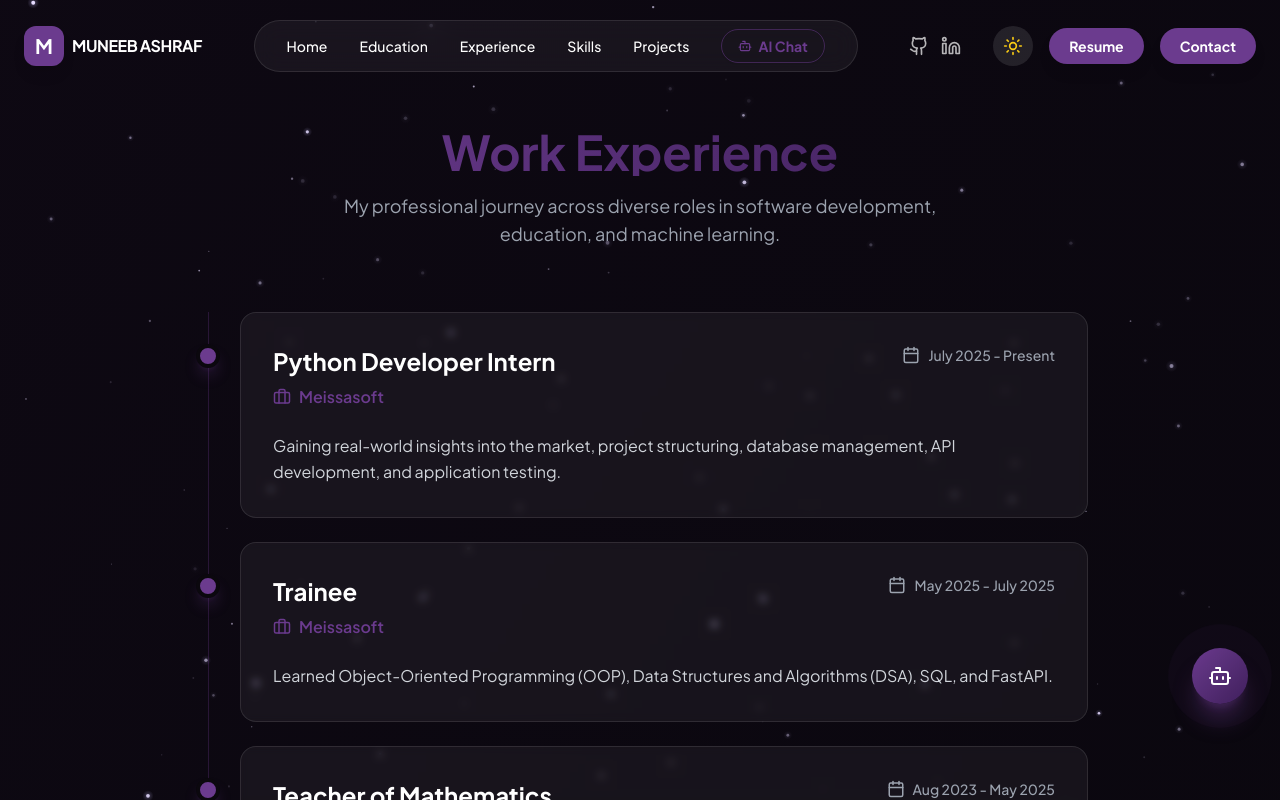
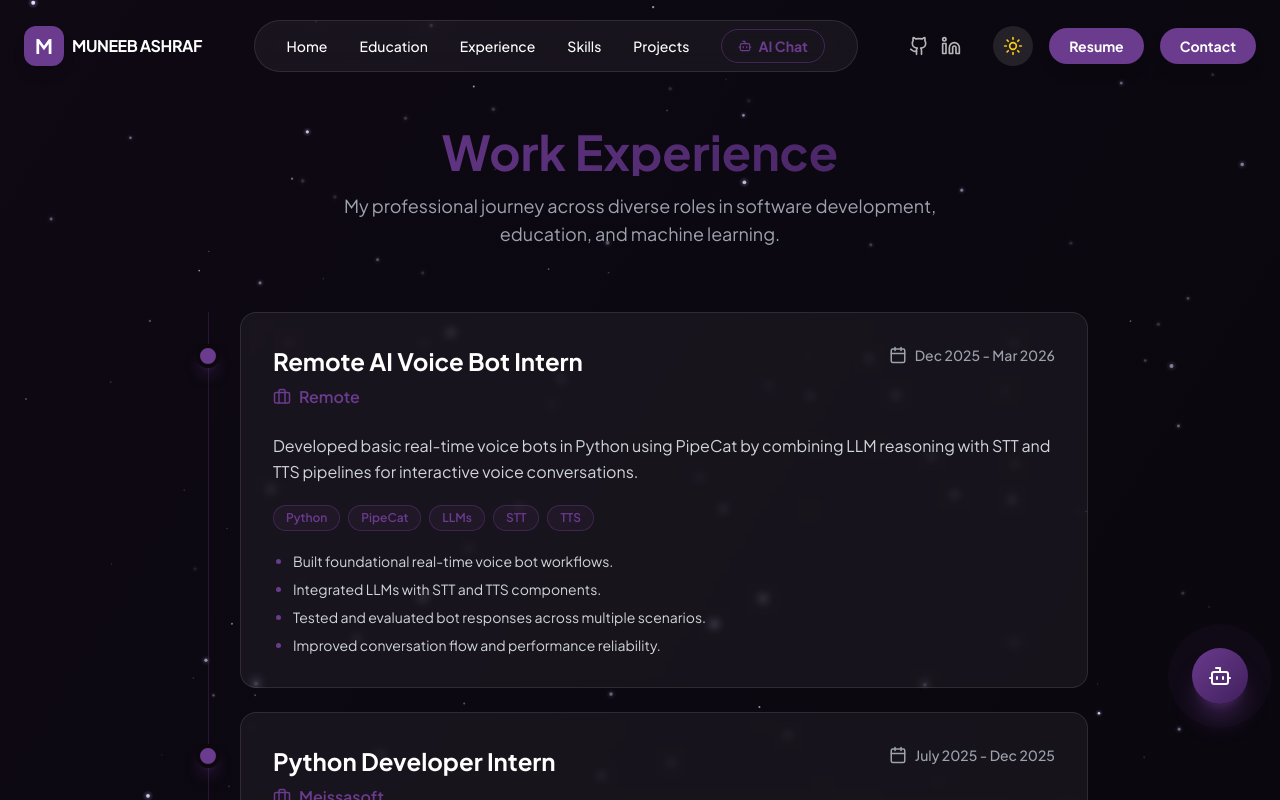
Before and after one commit to muneeb-ashraf-ai/my_portfolio, a React (Vite) app: page /experience in a window 1280 px wide. Shown: the top 800 px of the page. Built offline with nearby package versions, Linux system fonts and the light colour scheme.

Commit message:
Updated CV and Experience

```diff
--- a/components/Experience.tsx
+++ b/components/Experience.tsx
@@ -7,14 +7,29 @@ interface ExperienceItem {
   company: string;
   duration: string;
   description: string;
+  technologies?: string[];
+  highlights?: string[];
 }
 
 const Experience: React.FC = () => {
   const experiences: ExperienceItem[] = [
     {
+      title: 'Remote AI Voice Bot Intern',
+      company: 'Remote',
+      duration: 'Dec 2025 - Mar 2026',
+      description: 'Developed basic real-time voice bots in Python using PipeCat by combining LLM reasoning with STT and TTS pipelines for interactive voice conversations.',
+      technologies: ['Python', 'PipeCat', 'LLMs', 'STT', 'TTS'],
+      highlights: [
+        'Built foundational real-time voice bot workflows.',
+        'Integrated LLMs with STT and TTS components.',
+        'Tested and evaluated bot responses across multiple scenarios.',
+        'Improved conversation flow and performance reliability.',
+      ],
+    },
+    {
       title: 'Python Developer Intern',
       company: 'Meissasoft',
-      duration: 'July 2025 - Present',
+      duration: 'July 2025 - Dec 2025',
       description: 'Gaining real-world insights into the market, project structuring, database management, API development, and application testing.'
     },
     {
@@ -119,6 +134,27 @@ const Experience: React.FC = () => {
                   <p className="text-gray-700 dark:text-gray-300 leading-relaxed">
                     {exp.description}
                   </p>
+
+                  {exp.technologies && exp.technologies.length > 0 && (
+                    <div className="mt-5 flex flex-wrap gap-2">
+                      {exp.technologies.map((tech) => (
+                        <span
+                          key={tech}
+                          className="rounded-full border border-lavender/40 bg-lavender/10 px-3 py-1 text-xs font-semibold text-lavender"
+                        >
+                          {tech}
+                        </span>
+                      ))}
+                    </div>
+                  )}
+
+                  {exp.highlights && exp.highlights.length > 0 && (
+                    <ul className="mt-5 space-y-2 text-sm text-gray-700 dark:text-gray-300 list-disc pl-5 marker:text-lavender">
+                      {exp.highlights.map((point) => (
+                        <li key={point}>{point}</li>
+                      ))}
+                    </ul>
+                  )}
                 </div>
               </motion.div>
             ))}
```
Also changed, not shown: 1 other file (tests, documents, lock files or other folders).
